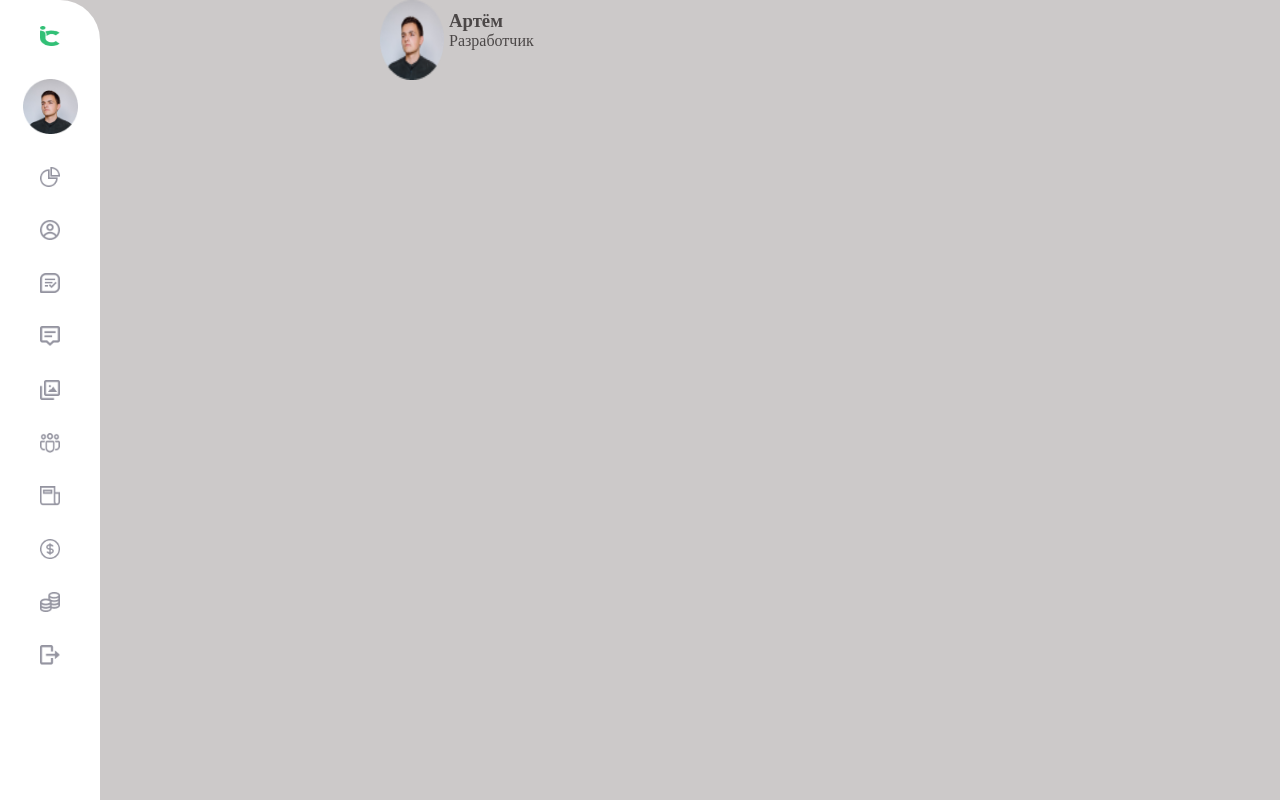
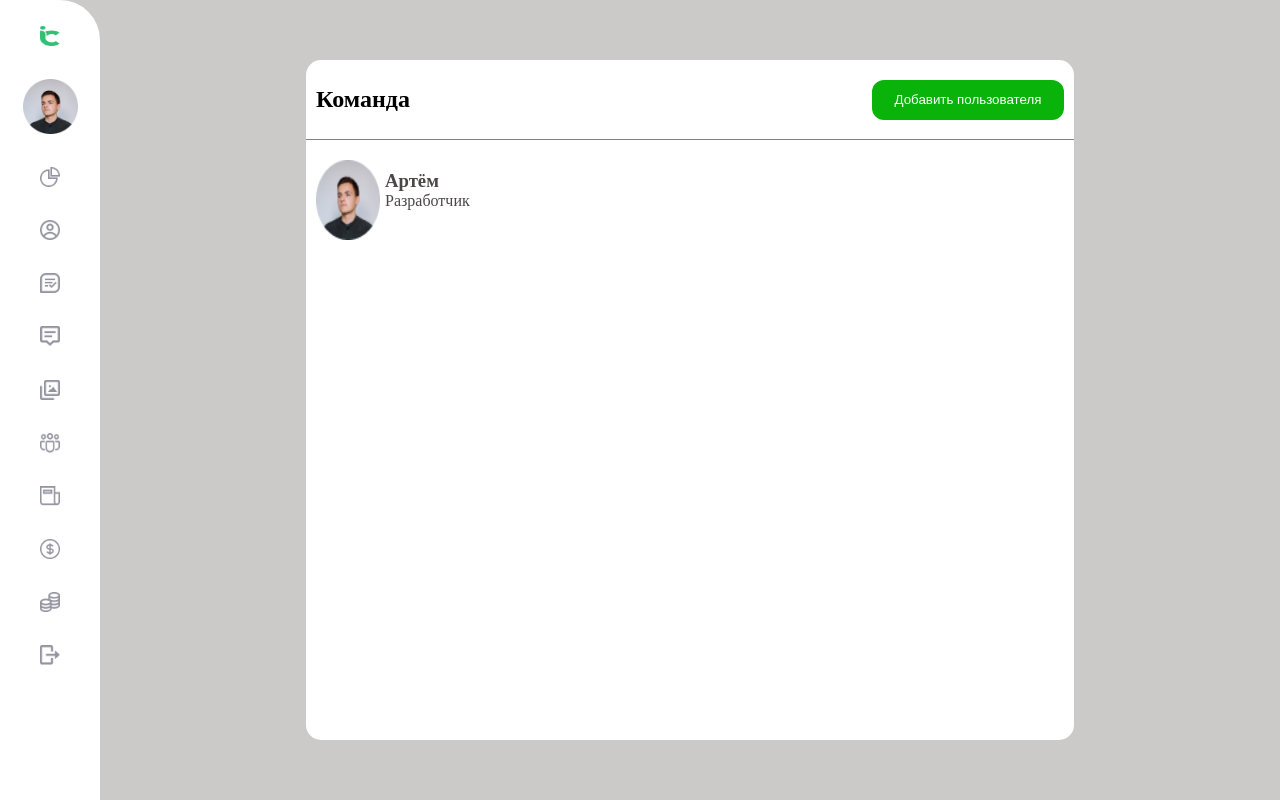
Before and after one commit to Elman2055/project_on_react, a React (Vite) app: page / in a window 1280 px wide. Built offline with nearby package versions, Linux system fonts and the light colour scheme.

Commit message:
Реализовал обёртку для выставления пользователей

```diff
--- a/src/App.css
+++ b/src/App.css
@@ -1,3 +1,4 @@
 .app {
   display: flex;
+  align-items: center;
 }
--- a/src/components/userList/UserList.css
+++ b/src/components/userList/UserList.css
@@ -1,8 +1,9 @@
 .userList {
   height: 13vh;
-  width: 50vw;
+  width: 60vw;
   padding-left: 10px;
   display: flex;
+  margin-top: 20px;
 }
 
 .myPhoto {
--- a/src/containers/UserListContainer.css
+++ b/src/containers/UserListContainer.css
@@ -1,3 +1,26 @@
 .userListContainer {
+  height: 85vh;
+  width: 60vw;
   margin: 0 auto;
+  background-color: white;
+  border-radius: 15px;
 }
+
+.title {
+  height: 10vh;
+  display: flex;
+  align-items: center;
+  justify-content: space-between;
+  padding: 0px 10px 0px 10px;
+  border-bottom: 1px solid gray;
+}
+
+.addBtn {
+  cursor: pointer;
+  height: 5vh;
+  width: 15vw;
+  border: none;
+  border-radius: 12px;
+  background-color: rgb(10, 179, 10);
+  color: white;
+}
--- a/src/containers/UserListContainer.tsx
+++ b/src/containers/UserListContainer.tsx
@@ -5,6 +5,10 @@ import "./UserListContainer.css";
 const UserListContainer = () => {
   return (
     <div className="userListContainer">
+      <div className="title">
+        <h2>Команда</h2>
+        <button className="addBtn">Добавить пользователя</button>
+      </div>
       <UserList />
     </div>
   );
```
